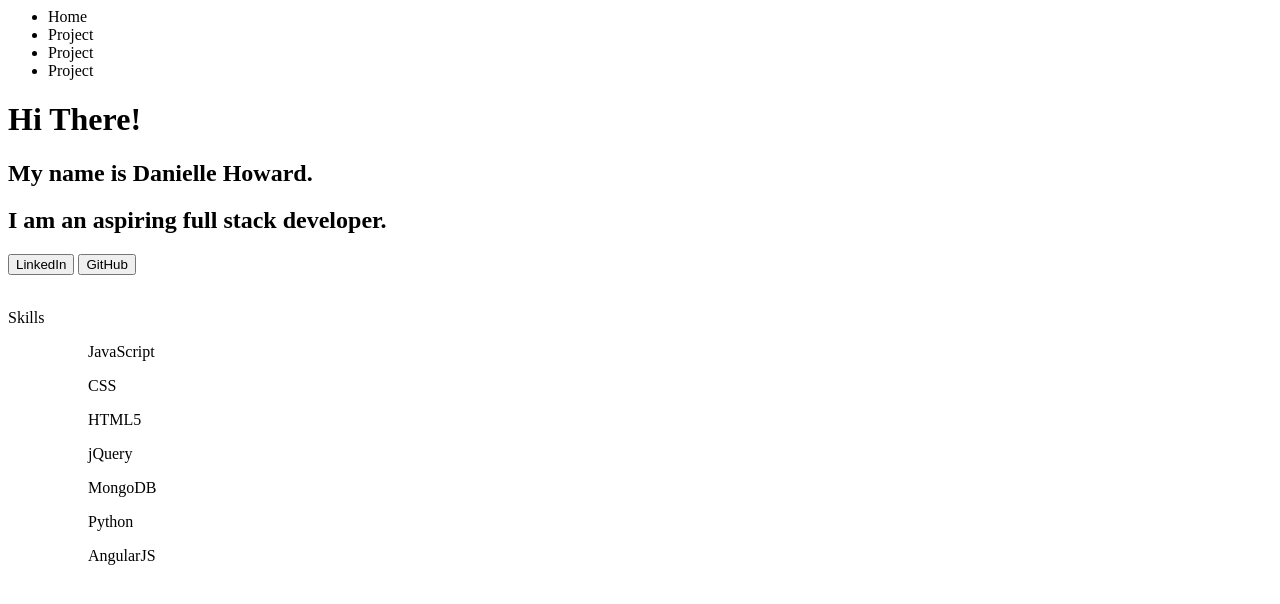
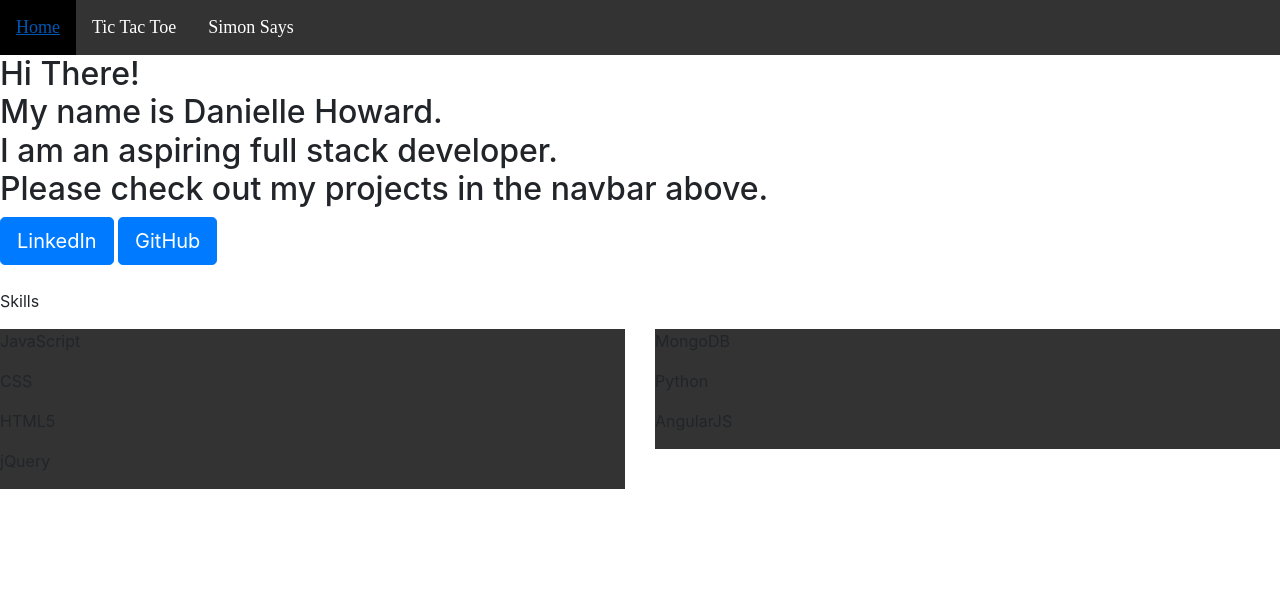
Before and after one commit to edanielleh/portfolioSite, a plain HTML site: page portfolio.html in a window 1280 px wide. Drawn offline with nearby package versions, Linux system fonts and the light colour scheme; files that its build step writes are made by us from their sources.

```diff
--- a/portfolio.css
+++ b/portfolio.css
@@ -1,19 +1,21 @@
-/* navbar */
-#navbar {
-    display: flex;
-    align-items: bottom;
+ul {
     list-style-type: none;
     margin: 0;
     padding: 0;
     overflow: hidden;
-    background-color: black;
-    color: white;
+    background-color: #333;
+}
+li {
+    float: left;
+}
+.name {
+    font-size:xx-large;
 }
 li a {
     font-size: large;
     font-family: 'Merriweather', serif;
     display: block;
-    color: #FFFFFF;
+    color: white;
     text-align: center;
     padding: 14px 16px;
     text-decoration: none;
@@ -22,50 +24,3 @@ li a {
 li a:hover {
     background-color: black;
 }
-/*cover photo*/
-#center-text {
-    padding-top: 15%;
-    padding-bottom: 15%;
-    padding-left: 10%;
-}
-.image {
-    background-image: url("https://static.pexels.com/photos/343299/pexels-photo-343299.jpeg");
-    background-size: 100%;
-    background-repeat: no-repeat;
-}
-.btn-row {
-    text-align: center;
-    padding-bottom: 20%;
-}
-.center-btn {
-    background-color: black !important;
-    border: none;
-}
-.center-btn:hover {
-    background-color: grey;
-}
-
-/* footer section */
-footer {
-    background-color: black;
-}
-#center {
-    text-align: center;
-    font-family: 'Merriweather', serif;
-    font-size: large;
-    color: white;
-}
-#left-col {
-    text-align: right;
-    padding-right: 10%;
-    font-family: 'Merriweather', serif;
-    font-size: large;
-
-    color: white;
-}
-#right-col {
-    text-align: left;
-    font-family: 'Merriweather', serif;
-    font-size: large;
-    color: white;
-}
--- a/portfolio.html
+++ b/portfolio.html
@@ -1,18 +1,23 @@
+<!DOCTYPE html>
+<html xmlns="http://www.w3.org/1999/html">
+<head>
+    <meta name="viewport" content="width=device-width, initial-scale=1.0">
+    <link href="../css/bootstrap/dist/css/bootstrap.css" rel="stylesheet" type="text/css" />
+    <link href="../css/portfolio.css" rel="stylesheet" type="text/css"/>
+</head>
+<body>
 <ul id = "navbar">
-    <li><a heref="#">Home</a></li>
-    <li><a heref="">Project</a></li>
-    <li><a heref="">Project</a></li>
-    <li><a heref="">Project</a></li>
+    <li><a href="#">Home</a></li>
+    <li><a href="">Tic Tac Toe</a></li>
+    <li><a href="">Simon Says</a></li>
 </ul>
 <div class="image">
     <div id = "center-text">
-        <h1>Hi There!</h1>
-        <h2>My name is Danielle Howard.</h2>
-        <h2>I am an aspiring full stack developer.</h2>
+        <h2><span>Hi There!</br>My name is Danielle Howard.</br>I am an aspiring full stack developer.</br>Please check out my projects in the navbar above.</span><h2>
     </div>
     <div class= "btn-row">
-        <button class="center-btn btn-lg btn-primary">LinkedIn</button>
-        <button class="center-btn btn-lg btn-primary">GitHub</button>
+        <a href="https://www.linkedin.com/in/danielle-howard-988a56151/" class="btn center-btn btn-lg btn-primary">LinkedIn</a>
+        <a href="https://github.com/edanielleh" class="btn center-btn btn-lg btn-primary">GitHub</a>
     </div>
 </div>
 <footer>
@@ -36,3 +41,4 @@
         </div>
     </div>
 </footer>
+</body>
```
